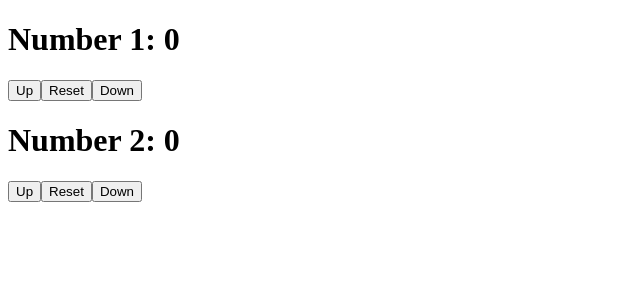
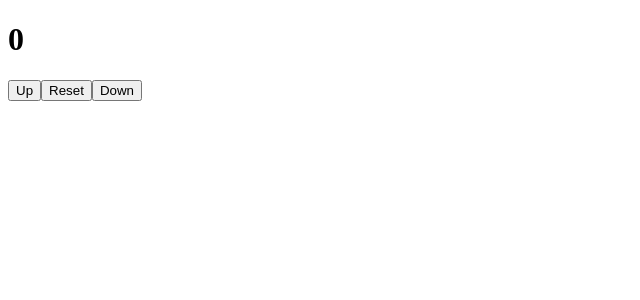
Before and after one commit to masoudhra/ReactPractice, a React (Create React App) app: page / in a window 1280 px wide. Shown: the top 300 px of the page, without its empty margins (0-640 px from the left). Built offline with nearby package versions, Linux system fonts and the light colour scheme.

Commit message:
practice hard useReducer

```diff
--- a/src/components/Counter.js
+++ b/src/components/Counter.js
@@ -1,50 +1,87 @@
+// import React, { useReducer } from 'react';
+
+
+// const initialState = {
+//     num1: 0,
+//     num2: 0,
+// };
+// const reducer = (state, action) => {
+//     switch(action.type){
+//         case "Up":
+//             return {...state, num1: state.num1 + action.amount}
+//         case "Down":
+//             return {...state, num1: state.num1 - action.amount}
+//         case "Up2":
+//                 return {...state, num2: state.num2 + action.amount}
+//         case "Down2":
+//                 return {...state, num2: state.num2 - action.amount}
+//         case "Reset":
+//             return initialState
+//         default:
+//         return state
+//     }
+// }
+
+
+
+
+// const Counter = () => {
+//     const [number, dispatch] = useReducer(reducer, initialState);
+
+
+//     return (
+//         <div>
+//             <div>
+
+//                 <h1>Number 1: {number.num1}</h1>
+//                 <button onClick={() => dispatch({type: "Up", amount: 5})}>Up</button>
+//                 <button onClick={() => dispatch({type: "Reset"})}>Reset</button>
+//                 <button onClick={() => dispatch({type: "Down", amount: 3})}>Down</button>
+//             </div>
+//             <div>
+//                 <h1>Number 2: {number.num2}</h1>
+//                 <button onClick={() => dispatch({type: "Up2", amount: 1})}>Up</button>
+//                 <button onClick={() => dispatch({type: "Reset"})}>Reset</button>
+//                 <button onClick={() => dispatch({type: "Down2", amount: 1})}>Down</button>
+//             </div>
+
+//         </div>
+//     );
+// };
+
+// export default Counter;
 import React, { useReducer } from 'react';
 
+const initialState = {
 
-const initialState = {
     num1: 0,
     num2: 0,
-};
+}
 const reducer = (state, action) => {
     switch(action.type){
         case "Up":
             return {...state, num1: state.num1 + action.amount}
+        case "Reset":
+            return initialState
         case "Down":
             return {...state, num1: state.num1 - action.amount}
-        case "Up2":
-                return {...state, num2: state.num2 + action.amount}
-        case "Down2":
-                return {...state, num2: state.num2 - action.amount}
-        case "Reset":
-            return initialState
         default:
-        return state
+            return state
     }
 }
 
 
 
+const Counter = () => {
 
-const Counter = () => {
-    const [number, dispatch] = useReducer(reducer, initialState);
-
+    const [number, dispatch] = useReducer(reducer, initialState)
 
     return (
         <div>
-            <div>
-
-                <h1>Number 1: {number.num1}</h1>
-                <button onClick={() => dispatch({type: "Up", amount: 5})}>Up</button>
-                <button onClick={() => dispatch({type: "Reset"})}>Reset</button>
-                <button onClick={() => dispatch({type: "Down", amount: 3})}>Down</button>
-            </div>
-            <div>
-                <h1>Number 2: {number.num2}</h1>
-                <button onClick={() => dispatch({type: "Up2", amount: 1})}>Up</button>
-                <button onClick={() => dispatch({type: "Reset"})}>Reset</button>
-                <button onClick={() => dispatch({type: "Down2", amount: 1})}>Down</button>
-            </div>
-
+            <h1>{number.num1}</h1>
+            <button onClick={() => dispatch({type: "Up", amount: 10})}>Up</button>
+            <button onClick={() => dispatch({type: "Reset"})}>Reset</button>
+            <button onClick={() => dispatch({type: "Down", amount: 5})}>Down</button>
         </div>
     );
 };
```
